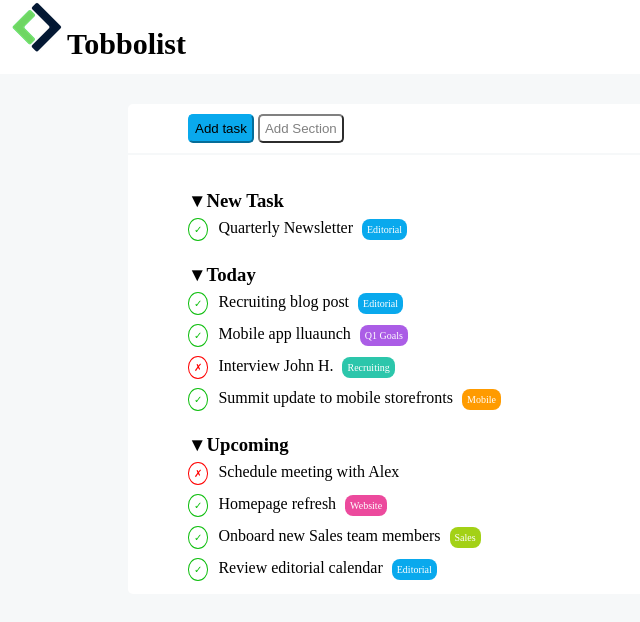
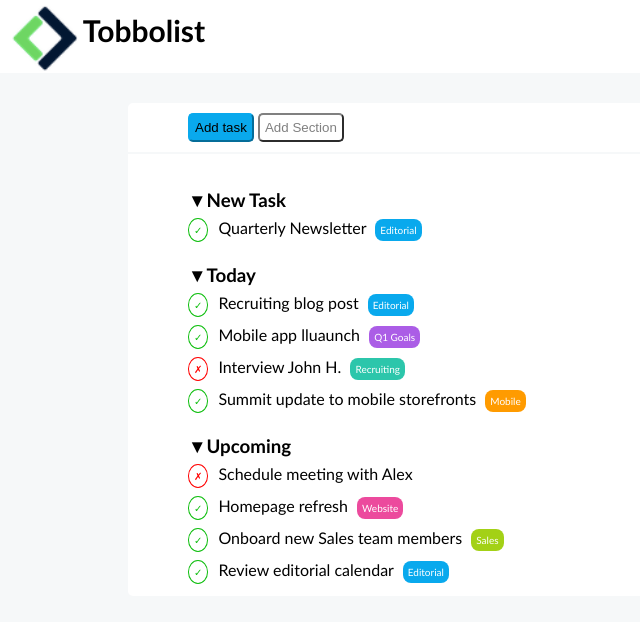
Before and after one commit to FedericaMammone/html-css-toboolist, a plain HTML site: page index.html in a window 1280 px wide. Shown: the whole page, without its empty margins (0-640 px from the left). Drawn offline with Linux system fonts and the light colour scheme.

Commit message:
Centratura logo-text

```diff
--- a/css/style.css
+++ b/css/style.css
@@ -6,6 +6,7 @@
 
 body {
     background-color: #F6F8F9;
+    font-family: 'Gill Sans', 'Gill Sans MT', Calibri, 'Trebuchet MS', sans-serif;
 }
 
 .container {
@@ -22,10 +23,15 @@ header {
 
 #logo {
     margin-left: 10px;
+    height: 70px;
+    width: auto;
+    line-height: 70px;
+    vertical-align: middle;
 }
 
 #logo-text {
     font-size: 30px;
+
 }
 
 /* Nav */
```
